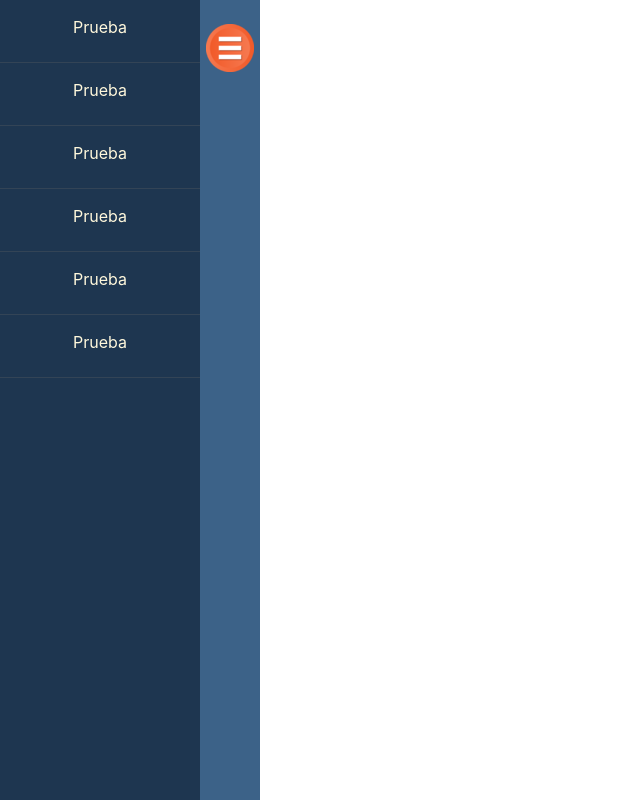
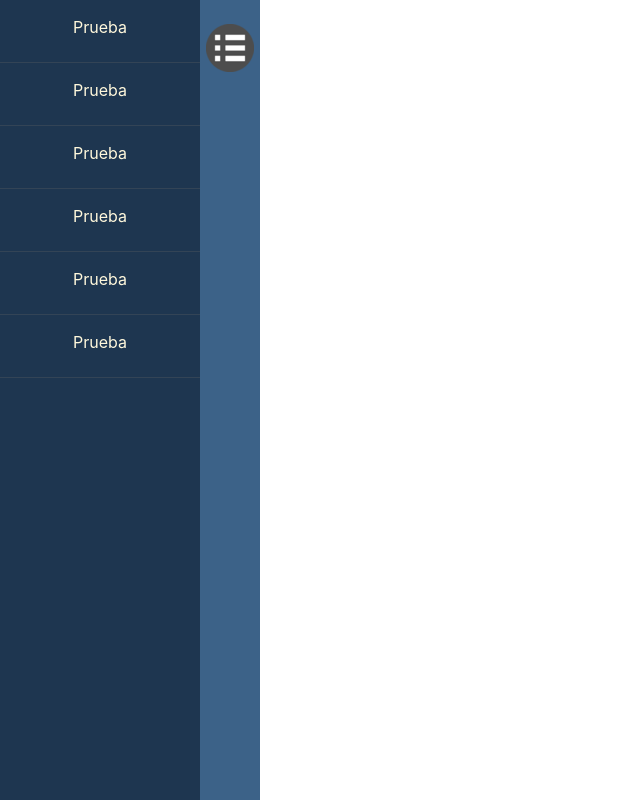
Before and after one commit to DanielFlores1223/Plataforma-Ventas, a PHP site: page /plantillas/barraLateral.php in a window 1280 px wide. Shown: the whole page, without its empty margins (0-640 px from the left). Run offline with PHP 8.4, Linux system fonts and the light colour scheme.

Commit message:
Icono de barra lateral

```diff
--- a/plantillas/barraLateral.php
+++ b/plantillas/barraLateral.php
@@ -14,7 +14,7 @@
     <div id="slidebar" class="active">
         <div class="toggle-btn">
 
-            <span><img src="../img/menu.png" alt="" class="pt-4"></span>
+            <span><img src="../img/lateral5.png" alt="" class="pt-4"></span>
 
         </div>
 
```
Also changed, not shown: img/lateral3.png (added), img/lateral5.png (added), img/menu.png (deleted).
